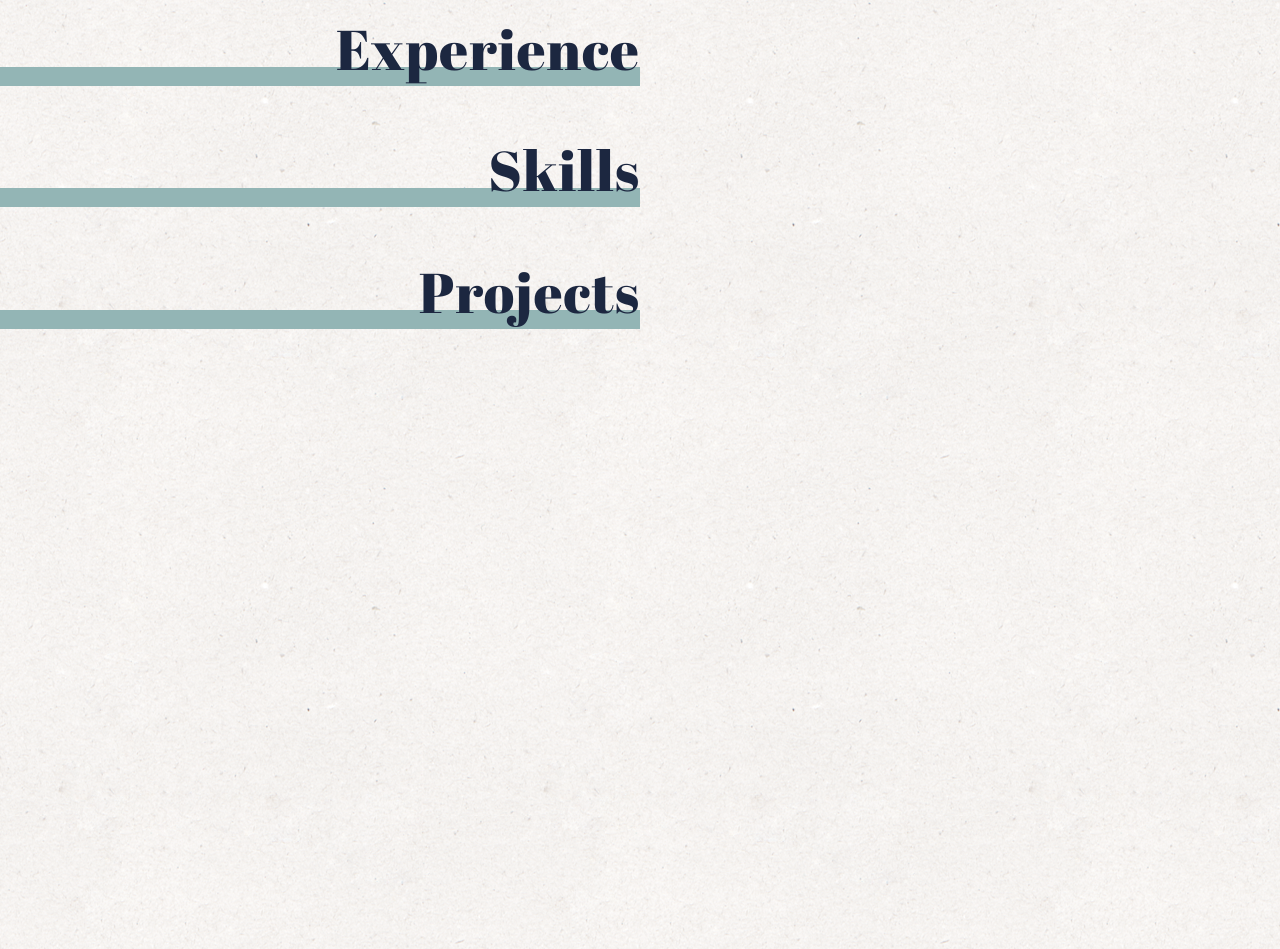
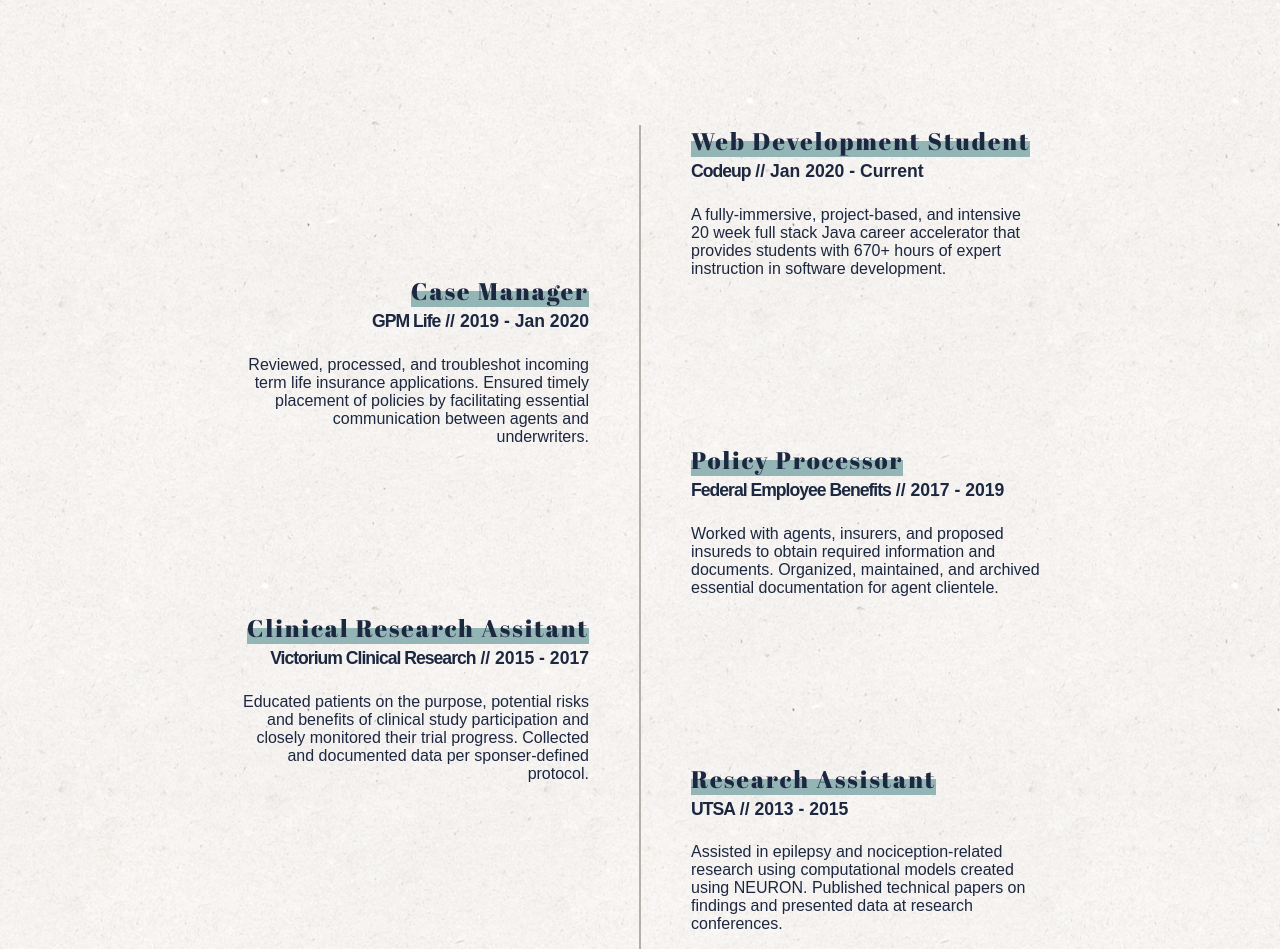
Before and after one commit to dmtobler/danielle-tobler, a website: page index.html in a window 1280 px wide. Shown: the part 789-1738 px from the top of the page. Drawn offline with nearby package versions, Linux system fonts and the light colour scheme; a web font is replaced by a local one.

Commit message:
Added timeline/nav jump buttons

```diff
--- a/css/style.css
+++ b/css/style.css
@@ -8,6 +8,11 @@
 @font-face {
     font-family: "WorkSans";
     src: url("../assets/fonts/WorkSans-Light.ttf");
+}
+
+@font-face {
+    font-family: "WorkSansBold";
+    src: url("../assets/fonts/WorkSans-Medium.ttf");
 }
 
 /* ICONS */
@@ -22,13 +27,43 @@
     fill: none;
 }
 
+.nav-icon {
+    margin-top: 10px;
+    width: 100px;
+    height: 100px;
+    stroke: rgba(255, 255, 255, .33);
+    transition: .5s;
+}
+
+.nav-icon:hover {
+    transition: .5s;
+    stroke: rgba(255, 255, 255, 1);
+}
+
+.bounce {
+    -moz-animation: bounce 2s infinite;
+    -webkit-animation: bounce 2s infinite;
+    animation: bounce 2s infinite;
+}
+
+@keyframes bounce {
+    0%, 20%, 50%, 80%, 100% {
+        transform: translateY(0);
+    }
+    60% {
+        transform: translateY(10px);
+    }
+}
+
 /* BACKGROUND AND GENERAL STYLING */
 
 html {
     background-color: #d9d9d8;
     background-image: url("../assets/img/ricepaper2.png");
     background-attachment: fixed;
+    text-align: center;
     color: #1C2740;
+    scroll-behavior: smooth;
 }
 
 body, html {
@@ -52,12 +87,16 @@ body, html {
     cursor: crosshair;
 }
 
-/*.highlight {*/
-/*    height: 50px;*/
-/*    width: 100%;*/
-/*    background: linear-gradient(180deg,rgba(255,255,255,0) 50%, #1C2740 50%);*/
-/*    transition: .25s;*/
-/*}*/
+.highlight {
+    height: 50px;
+    width: 100%;
+    background: linear-gradient(180deg,rgba(255,255,255,0) 50%, #93b5b5 50%);
+    transition: .25s;
+}
+
+.hidden {
+    display: none;
+}
 
 h2 {
     font-family: "Abril", Serif;
@@ -161,3 +200,65 @@ h2 {
 #filler {
     margin-top: 1000px;
 }
+
+#timeline-container {
+    width: 90%;
+    min-width: 600px;
+    height: 100px;
+    max-width: 800px;
+    display: inline-grid;
+    grid-template-columns: 1fr 2px 1fr;
+}
+
+#timeline-left {
+    grid-area: 1 / 1 / 1 / 1;
+    text-align: right;
+    padding-right: 50px;
+    padding-top: 150px;
+}
+
+#vertical-line {
+    grid-area: 1 / 2 / 1 / 3;
+    background-color: #b4afa8;
+}
+
+#timeline-right {
+    grid-area: 1 / 3 / 1 / 4;
+    text-align: left;
+    padding-left: 50px;
+}
+
+.timeline-circle {
+    z-index: 2;
+    height: 25px;
+    width: 25px;
+    margin: auto;
+    border-radius: 50%;
+    background-color: #1C2740;
+}
+
+.job-title-header {
+    margin: 0;
+    font-weight: normal;
+    font-family: "Abril";
+    font-size: 1.5em;
+    letter-spacing: 2px;
+}
+
+.job-co-header {
+    font-size: 1.1em;
+    margin-top: .25em;
+}
+
+.job-co {
+    letter-spacing: -1px;
+    font-family: "WorkSansBold", sans-serif;
+}
+
+#feb-block, #victorium-block, #feb-block, #utsa-block {
+    padding-top: 150px;
+}
+
+#gpm-block, #feb-block, #victorium-block, #utsa-block {
+
+}
--- a/index.html
+++ b/index.html
@@ -21,55 +21,99 @@
         <div id="media-links-container">
             <ul id="media-links">
                 <li>
-                    <a href="https://www.github.com/dmtobler"><div class="media-link"><svg class="feather"><use xlink:href="assets/img/icons/feather-sprite.svg#github"/></svg></div></a>
+                    <a href="https://www.github.com/dmtobler"><div class="media-link" id="github-link"><svg class="feather"><use xlink:href="assets/img/icons/feather-sprite.svg#github"/></svg></div></a>
                 </li>
                 <li>
-                    <a href="https://git.tobler.codes/dmtobler"><div class="media-link"><svg class="feather"><use xlink:href="assets/img/icons/feather-sprite.svg#gitlab"/></svg></div></a>
+                    <a href="https://git.tobler.codes/dmtobler"><div class="media-link" id="gitlab-link"><svg class="feather"><use xlink:href="assets/img/icons/feather-sprite.svg#gitlab"/></svg></div></a>
                 </li>
                 <li>
-                    <a href="https://www.linkedin.com/in/danielle-tobler/"><div class="media-link"><svg class="feather"><use xlink:href="assets/img/icons/feather-sprite.svg#linkedin"/></svg></div></a>
+                    <a href="https://www.linkedin.com/in/danielle-tobler/"><div class="media-link" id="linkedin-link"><svg class="feather"><use xlink:href="assets/img/icons/feather-sprite.svg#linkedin"/></svg></div></a>
                 </li>
                 <li>
-                    <a href="mailto:danielle.tobler210@gmail.com"><div class="media-link"><svg class="feather"><use xlink:href="assets/img/icons/feather-sprite.svg#send"/></svg></div></a>
+                    <a href="mailto:danielle.tobler210@gmail.com"><div class="media-link " id="email-link"><svg class="feather"><use xlink:href="assets/img/icons/feather-sprite.svg#send"/></svg></div></a>
                 </li>
             </ul>
+
+            <a href="#timeline-container"><svg class="feather nav-icon bounce"><use xlink:href="assets/img/icons/feather-sprite.svg#chevron-down"/></svg></a>
         </div>
     </div>
 </div>
 
 
-<div>
-    <h2><span class="highlight">Experience</span></h2>
+<!--<div>-->
+<!--    <h2>Experience</h2>-->
+<!--</div>-->
+
+<div class="nav-icon-container">
+    <a href=""><svg class="feather nav-icon bounce"><use xlink:href="assets/img/icons/feather-sprite.svg#chevron-up"/></svg></a>
 </div>
 
-<div>
-    <h2><span class="highlight">Skills</span></h2>
+<div id="timeline-container">
+
+    <!--  LEFT TIMELINE COLUMN  -->
+
+    <div id="timeline-left">
+        <div id="gpm-block" class="timeline-job">
+            <h4 class="job-title-header"><span class="highlight">Case Manager</span></h4>
+            <h4 class="job-co-header"><span class="job-co">GPM Life</span> // 2019 - Jan 2020</h4>
+            <p>
+                Reviewed, processed, and troubleshot incoming term life insurance applications. Ensured timely placement of policies by facilitating essential communication between agents and underwriters.
+            </p>
+        </div>
+
+        <div id="victorium-block" class="timeline-job">
+            <h4 class="job-title-header"><span class="highlight">Clinical Research Assitant</span></h4>
+            <h4 class="job-co-header"><span class="job-co">Victorium Clinical Research</span> // 2015 - 2017</h4>
+            <p>
+                Educated patients on the purpose, potential risks and benefits of clinical study participation and closely monitored their trial progress. Collected and documented data per sponser-defined protocol.
+            </p>
+        </div>
+    </div>
+
+    <!--  CENTER DIVIDER  -->
+
+    <div id="vertical-line"></div>
+
+    <!--  RIGHT TIMELINE COLUMN -->
+
+    <div id="timeline-right">
+        <div id="codeup-block" class="timeline-job">
+            <h4 class="job-title-header"><span class="highlight">Web Development Student</span></h4>
+            <h4 class="job-co-header"><span class="job-co">Codeup</span> // Jan 2020 - Current</h4>
+            <p>
+                A fully-immersive, project-based, and intensive 20 week full stack Java career accelerator that provides students with 670+ hours of expert instruction in software development.
+            </p>
+        </div>
+
+
+        <div id="feb-block" class="timeline-job">
+            <h4 class="job-title-header"><span class="highlight">Policy Processor</span></h4>
+            <h4 class="job-co-header"><span class="job-co">Federal Employee Benefits</span> // 2017 - 2019</h4>
+            <p>
+                Worked with agents, insurers, and proposed insureds to obtain required information and documents. Organized, maintained, and archived essential documentation for agent clientele.
+            </p>
+        </div>
+
+        <div id="utsa-block" class="timeline-job">
+            <h4 class="job-title-header"><span class="highlight">Research Assistant</span></h4>
+            <h4 class="job-co-header"><span class="job-co">UTSA</span> // 2013 - 2015</h4>
+            <p>
+                Assisted in epilepsy and nociception-related research using computational models created using NEURON. Published technical papers on findings and presented data at research conferences.
+            </p>
+        </div>
+    </div>
 </div>
 
-<div>
-    <h2><span class="highlight">Projects</span></h2>
-</div>
-<div id="filler">
-    <div>Lorem ipsum dolor sit amet, consectetur adipisicing elit. Amet dolorem dolorum eum maxime minus molestias odit
-        quaerat, quia tempore veritatis. Adipisci consequuntur et harum iste maiores obcaecati provident sit vero?
-    </div>
-    <div>Asperiores dolor, eum, excepturi in incidunt inventore iure labore modi nam, numquam quae quidem ratione
-        voluptates. Aspernatur atque culpa dolorem enim id itaque necessitatibus nemo, odio, quasi ratione similique,
-        sunt.
-    </div>
-    <div>Cupiditate doloremque eligendi facere numquam? Accusantium, consequatur cupiditate distinctio dolor doloribus
-        inventore ipsa nulla recusandae! Ad aliquid aspernatur eos, est, explicabo, in ipsa ipsam minus nisi provident
-        quaerat quo vitae?
-    </div>
-    <div>Asperiores blanditiis deleniti dolore ex fugit porro qui repudiandae saepe temporibus vitae. Corporis eaque
-        error libero obcaecati! Adipisci ea enim, eos excepturi laboriosam laborum minima nihil quod repellendus
-        veritatis voluptates?
-    </div>
-    <div>Alias assumenda atque blanditiis, eligendi eveniet facilis laudantium minima necessitatibus odio ratione sed
-        soluta sunt voluptatibus. Assumenda consequatur debitis, deleniti dicta et molestias nesciunt odio qui
-        repellendus repudiandae velit veniam.
-    </div>
-</div>
+
+
+
+<!--<div>-->
+<!--    <h2>Skills</h2>-->
+<!--</div>-->
+
+<!--<div>-->
+<!--    <h2>Projects</h2>-->
+<!--</div>-->
 
 <script src="https://unpkg.com/feather-icons"></script>
 <script src="js/jquery-2.2.4.js"></script>
--- a/js/main.js
+++ b/js/main.js
@@ -1,3 +1,26 @@
 "use strict";
 
-feather.replace();
+(function() {
+
+    $(document).ready(function() {
+
+
+        // setTimeout(function () {
+        //     $('#github-link').show();
+        // }, 200);
+        //
+        // setTimeout(function () {
+        //     $('#gitlab-link').show();
+        // }, 400);
+        //
+        // setTimeout(function () {
+        //     $('#linkedin-link').show();
+        // }, 600);
+        //
+        // setTimeout(function () {
+        //     $('#email-link').show();
+        // }, 800);
+
+    });
+
+})();
```
Also changed, not shown: package.json (added, +7 -0 lines).
